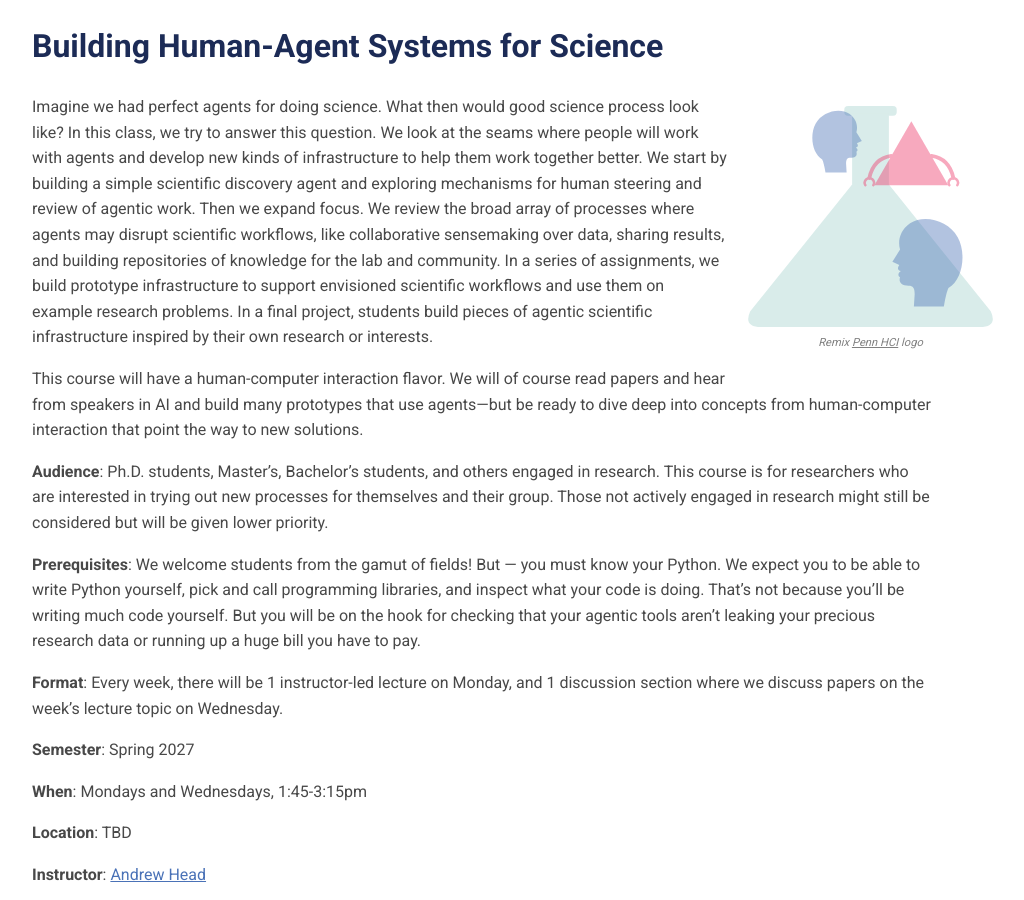
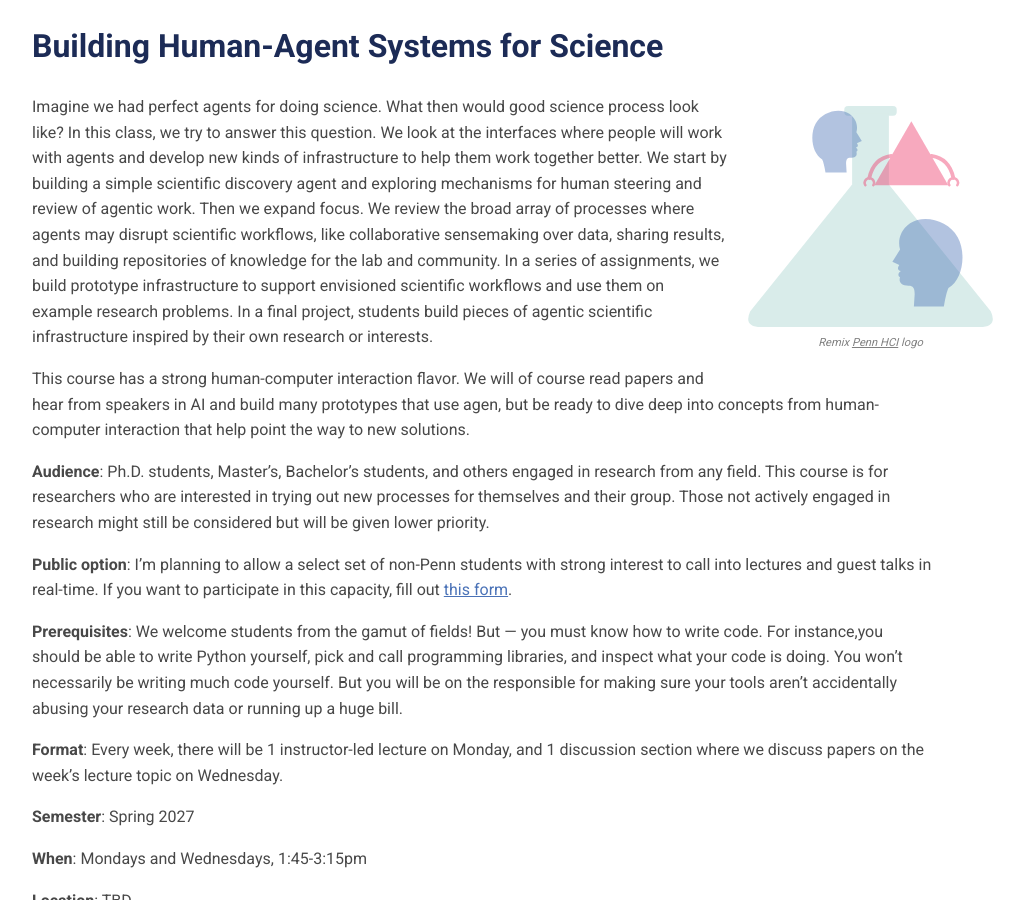
Before and after one commit to Penn-HCI/human-agent-systems-for-science, a Jekyll site: the page built from index.md, in a window 1280 px wide and 900 px high. Shown: the whole window, without its empty margins (158-1182 px from the left). Built offline with Jekyll 4.4.1, drawn with Linux system fonts in a browser that asks for light colours; our own code applies the rules of GitHub Pages for plain Markdown files.

Commit message:
Updates from the last couple weeks

```diff
--- /dev/null
+++ b/Gemfile
@@ -0,0 +1,3 @@
+source "https://rubygems.org"
+
+gem "github-pages", group: :jekyll_plugins
--- a/_config.yml
+++ b/_config.yml
@@ -1,3 +1,5 @@
 title: Building Human-Agent Systems for Science
+# Google Analytics measurement ID (looks like G-XXXXXXXXXX). Leave empty to turn tracking off.
+google_analytics:
 exclude:
   - prototypes
--- a/_layouts/default.html
+++ b/_layouts/default.html
@@ -6,6 +6,16 @@
     <title>{% if page.title and page.title != site.title %}{{ page.title }} | {% endif %}{{ site.title }}</title>
     <link href="https://fonts.googleapis.com/css2?family=Roboto:wght@400;700&display=swap" rel="stylesheet">
     <link rel="stylesheet" href="{{ '/assets/css/site.css' | relative_url }}">
+    {% comment %}Google Analytics, only on the deployed site so local previews aren't counted.{% endcomment %}
+    {% if site.google_analytics and jekyll.environment == "production" %}
+    <script async src="https://www.googletagmanager.com/gtag/js?id={{ site.google_analytics }}"></script>
+    <script>
+      window.dataLayer = window.dataLayer || [];
+      function gtag(){dataLayer.push(arguments);}
+      gtag('js', new Date());
+      gtag('config', '{{ site.google_analytics }}');
+    </script>
+    {% endif %}
   </head>
   <body>
     {% unless page.url == "/" %}
--- a/index.md
+++ b/index.md
@@ -1,12 +1,14 @@
 # Building Human-Agent Systems for Science
 
-Imagine we had perfect agents for doing science. What then would good science process look like? In this class, we try to answer this question. We look at the seams where people will work with agents and develop new kinds of infrastructure to help them work together better. We start by building a simple scientific discovery agent and exploring mechanisms for human steering and review of agentic work. Then we expand focus. We review the broad array of processes where agents may disrupt scientific workflows, like collaborative sensemaking over data, sharing results, and building repositories of knowledge for the lab and community. In a series of assignments, we build prototype infrastructure to support envisioned scientific workflows and use them on example research problems. In a final project, students build pieces of agentic scientific infrastructure inspired by their own research or interests.
+Imagine we had perfect agents for doing science. What then would good science process look like? In this class, we try to answer this question. We look at the interfaces where people will work with agents and develop new kinds of infrastructure to help them work together better. We start by building a simple scientific discovery agent and exploring mechanisms for human steering and review of agentic work. Then we expand focus. We review the broad array of processes where agents may disrupt scientific workflows, like collaborative sensemaking over data, sharing results, and building repositories of knowledge for the lab and community. In a series of assignments, we build prototype infrastructure to support envisioned scientific workflows and use them on example research problems. In a final project, students build pieces of agentic scientific infrastructure inspired by their own research or interests.
 
-This course will have a human-computer interaction flavor. We will of course read papers and hear from speakers in AI and build many prototypes that use agents---but be ready to dive deep into concepts from human-computer interaction that point the way to new solutions.
+This course has a strong human-computer interaction flavor. We will of course read papers and hear from speakers in AI and build many prototypes that use agen, but be ready to dive deep into concepts from human-computer interaction that help point the way to new solutions.
 
-**Audience**: Ph.D. students, Master's, Bachelor's students, and others engaged in research. This course is for researchers who are interested in trying out new processes for themselves and their group. Those not actively engaged in research might still be considered but will be given lower priority.
+**Audience**: Ph.D. students, Master's, Bachelor's students, and others engaged in research from any field. This course is for researchers who are interested in trying out new processes for themselves and their group. Those not actively engaged in research might still be considered but will be given lower priority.
 
-**Prerequisites**: We welcome students from the gamut of fields! But — you must know your Python. We expect you to be able to write Python yourself, pick and call programming libraries, and inspect what your code is doing. That's not because you'll be writing much code yourself. But you will be on the hook for checking that your agentic tools aren't leaking your precious research data or running up a huge bill you have to pay.
+**Public option**: I'm planning to allow a select set of non-Penn students with strong interest to call into lectures and guest talks in real-time. If you want to participate in this capacity, fill out [this form](https://forms.gle/sG5aNRYXX6MdE5h37).
+
+**Prerequisites**: We welcome students from the gamut of fields! But — you must know how to write code. For instance,you should be able to write Python yourself, pick and call programming libraries, and inspect what your code is doing. You won't necessarily be writing much code yourself. But you will be on the responsible for making sure your tools aren't accidentally abusing your research data or running up a huge bill.
 
 **Format**: Every week, there will be 1 instructor-led lecture on Monday, and 1 discussion section where we discuss papers on the week's lecture topic on Wednesday.
 
```
Also changed, not shown: Gemfile.lock (added), 14 other files.
